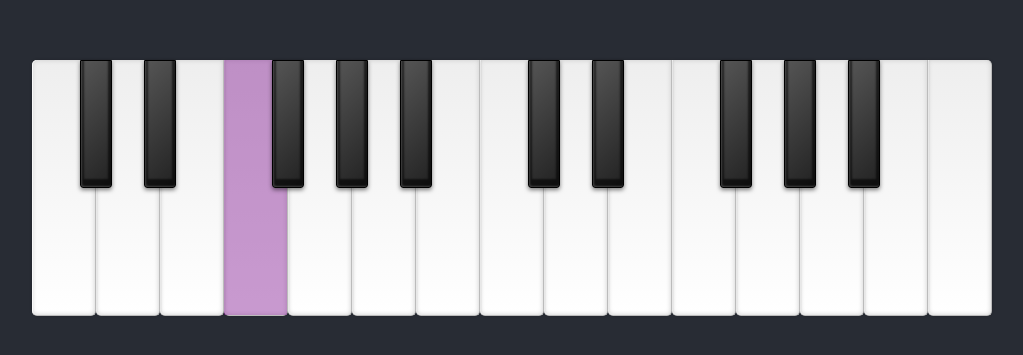
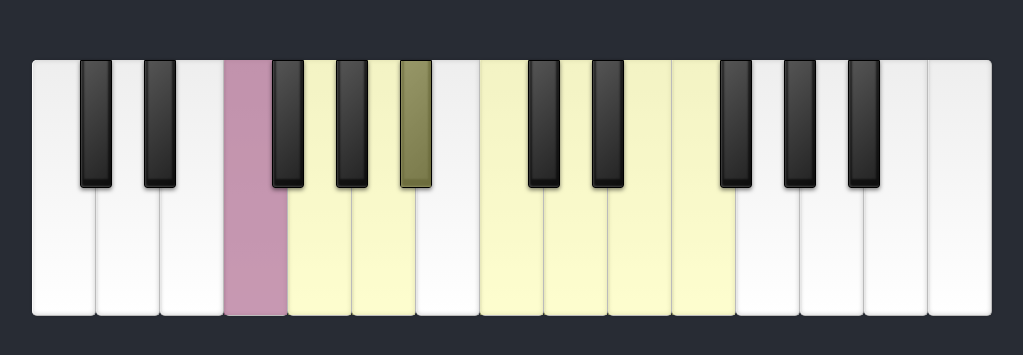
Before and after one commit to ryanosaur/learn-piano, a React (Create React App) app: page / in a window 1280 px wide. Shown: the part 225-580 px from the top of the page, without its empty margins (116-1139 px from the left). Built offline with nearby package versions, Linux system fonts and the light colour scheme.

Commit message:
adds scale highlighting

```diff
--- a/src/App.css
+++ b/src/App.css
@@ -129,3 +129,7 @@ ul li:last-child {
 .key-overlay.hit-target {
   background: #770087;
 }
+
+.key-overlay.potential-hit-target {
+  background: #fafa86;
+}
--- a/src/piano/index.js
+++ b/src/piano/index.js
@@ -10,13 +10,12 @@ function Piano() {
     scale: selectedScale,
     scaleValues: generateScaleForNote(selectedNote, selectedScale),
   });
-  const nextNote = lessonState.scaleValues[0];
   const [midiInput, setMidiResponse] = useState({});
 
   const onNotePress = (note) => {
+    const [nextNote, ...rest] = lessonState.scaleValues;
     if (note !== nextNote) return;
-    const [head, ...rest] = lessonState.scaleValues;
-    setLessonState({ ...lessonState, scaleValues: [...rest, head] });
+    setLessonState({ ...lessonState, scaleValues: [...rest, nextNote] });
   };
 
   function getMIDIMessage(midiMessage) {
@@ -43,177 +42,177 @@ function Piano() {
           <PianoKey
             keyType="white"
             note="C3"
-            nextNote={nextNote}
             onNotePress={onNotePress}
             midiInput={midiInput}
+            lessonState={lessonState}
           />
           <PianoKey
             keyType="white"
             note="B2"
-            nextNote={nextNote}
             onNotePress={onNotePress}
             midiInput={midiInput}
+            lessonState={lessonState}
           />
           <PianoKey
             keyType="black"
             note="AS2"
-            nextNote={nextNote}
             onNotePress={onNotePress}
             midiInput={midiInput}
+            lessonState={lessonState}
           />
           <PianoKey
             keyType="white"
             note="A2"
-            nextNote={nextNote}
             onNotePress={onNotePress}
             midiInput={midiInput}
+            lessonState={lessonState}
           />
           <PianoKey
             keyType="black"
             note="GS2"
-            nextNote={nextNote}
             onNotePress={onNotePress}
             midiInput={midiInput}
+            lessonState={lessonState}
           />
           <PianoKey
             keyType="white"
             note="G2"
-            nextNote={nextNote}
             onNotePress={onNotePress}
             midiInput={midiInput}
+            lessonState={lessonState}
           />
           <PianoKey
             keyType="black"
             note="FS2"
-            nextNote={nextNote}
             onNotePress={onNotePress}
             midiInput={midiInput}
+            lessonState={lessonState}
           />
           <PianoKey
             keyType="white"
             note="F2"
-            nextNote={nextNote}
             onNotePress={onNotePress}
             midiInput={midiInput}
+            lessonState={lessonState}
           />
           <PianoKey
             keyType="white"
             note="E2"
-            nextNote={nextNote}
             onNotePress={onNotePress}
             midiInput={midiInput}
+            lessonState={lessonState}
           />
           <PianoKey
             keyType="black"
             note="DS2"
-            nextNote={nextNote}
             onNotePress={onNotePress}
             midiInput={midiInput}
+            lessonState={lessonState}
           />
           <PianoKey
             keyType="white"
             note="D2"
-            nextNote={nextNote}
             onNotePress={onNotePress}
             midiInput={midiInput}
+            lessonState={lessonState}
           />
           <PianoKey
             keyType="black"
             note="CS2"
-            nextNote={nextNote}
             onNotePress={onNotePress}
             midiInput={midiInput}
+            lessonState={lessonState}
           />
           <PianoKey
             keyType="white"
             note="C2"
-            nextNote={nextNote}
             onNotePress={onNotePress}
             midiInput={midiInput}
+            lessonState={lessonState}
           />
           <PianoKey
             keyType="white"
             note="B1"
-            nextNote={nextNote}
             onNotePress={onNotePress}
             midiInput={midiInput}
+            lessonState={lessonState}
           />
           <PianoKey
             keyType="black"
             note="AS1"
-            nextNote={nextNote}
             onNotePress={onNotePress}
             midiInput={midiInput}
+            lessonState={lessonState}
           />
           <PianoKey
             keyType="white"
             note="A1"
-            nextNote={nextNote}
             onNotePress={onNotePress}
             midiInput={midiInput}
+            lessonState={lessonState}
           />
           <PianoKey
             keyType="black"
             note="GS1"
-            nextNote={nextNote}
             onNotePress={onNotePress}
             midiInput={midiInput}
+            lessonState={lessonState}
           />
           <PianoKey
             keyType="white"
             note="G1"
-            nextNote={nextNote}
             onNotePress={onNotePress}
             midiInput={midiInput}
+            lessonState={lessonState}
           />
           <PianoKey
             keyType="black"
             note="FS1"
-            nextNote={nextNote}
             onNotePress={onNotePress}
             midiInput={midiInput}
+            lessonState={lessonState}
           />
           <PianoKey
             keyType="white"
             note="F1"
-            nextNote={nextNote}
             onNotePress={onNotePress}
             midiInput={midiInput}
+            lessonState={lessonState}
           />
           <PianoKey
             keyType="white"
             note="E1"
-            nextNote={nextNote}
             onNotePress={onNotePress}
             midiInput={midiInput}
+            lessonState={lessonState}
           />
           <PianoKey
             keyType="black"
             note="DS1"
-            nextNote={nextNote}
             onNotePress={onNotePress}
             midiInput={midiInput}
+            lessonState={lessonState}
           />
           <PianoKey
             keyType="white"
             note="D1"
-            nextNote={nextNote}
             onNotePress={onNotePress}
             midiInput={midiInput}
+            lessonState={lessonState}
           />
           <PianoKey
             keyType="black"
             note="CS1"
-            nextNote={nextNote}
             onNotePress={onNotePress}
             midiInput={midiInput}
+            lessonState={lessonState}
           />
           <PianoKey
             keyType="white"
             note="C1"
-            nextNote={nextNote}
             onNotePress={onNotePress}
             midiInput={midiInput}
+            lessonState={lessonState}
           />
         </ul>
       </div>
@@ -221,12 +220,13 @@ function Piano() {
   );
 }
 
-function PianoKey({ keyType, note, midiInput, nextNote, onNotePress }) {
+function PianoKey({ keyType, note, midiInput, onNotePress, lessonState }) {
   const [audioHandler] = useState(new AudioHandler());
   const [lowerKey] = useState(note.replace(/[0-9]/g, "").toLowerCase());
   const [keyValue] = useState(KEY_MAP[note]);
   const { isActive, intensity } = midiInput[keyValue] || {};
   const frequency = audioHandler.midiToFrequency(keyValue);
+  const nextNote = lessonState.scaleValues[0];
   audioHandler.setWaveform(WAVEFORM.TRIANGLE);
   if (isActive) {
     audioHandler.playSound(frequency, intensity);
@@ -236,6 +236,12 @@ function PianoKey({ keyType, note, midiInput, nextNote, onNotePress }) {
   }
   return (
     <li className={`${keyType} ${lowerKey} ${isActive && " active"}`}>
+      <div
+        className="key-overlay potential-hit-target"
+        style={{
+          opacity: lessonState.scaleValues.includes(keyValue) ? 0.4 : 0,
+        }}
+      />
       <div
         className="key-overlay hit-target"
         style={{
--- a/src/piano/utils.js
+++ b/src/piano/utils.js
@@ -75,6 +75,8 @@ const NOTES = Object.keys(KEY_MAP);
 const SCALE_MAP = {
   major: [2, 2, 1, 2, 2, 2, 1],
   minor: [2, 1, 2, 2, 1, 2, 2],
+  chormatic: [1, 1, 1, 1, 1, 1, 1, 1, 1, 1, 1],
+  pentatonic: [3, 2, 3, 2],
 };
 
 const SCALES = Object.keys(SCALE_MAP);
```
